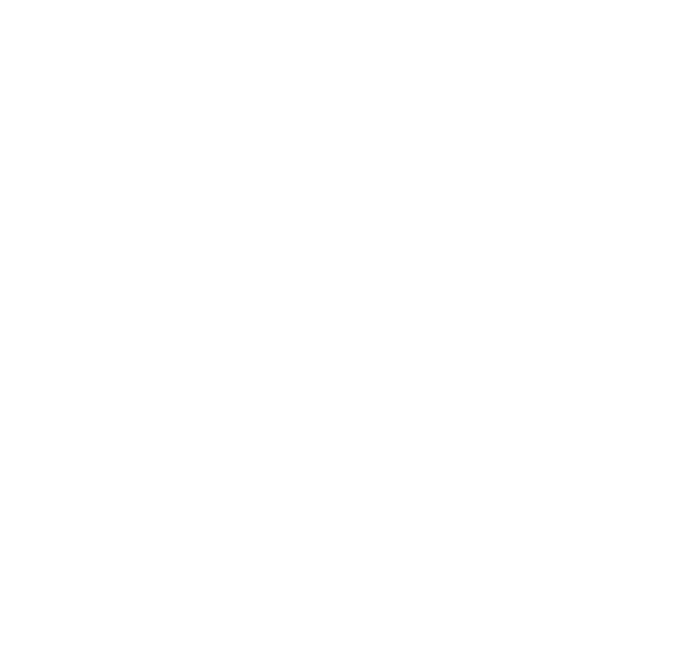
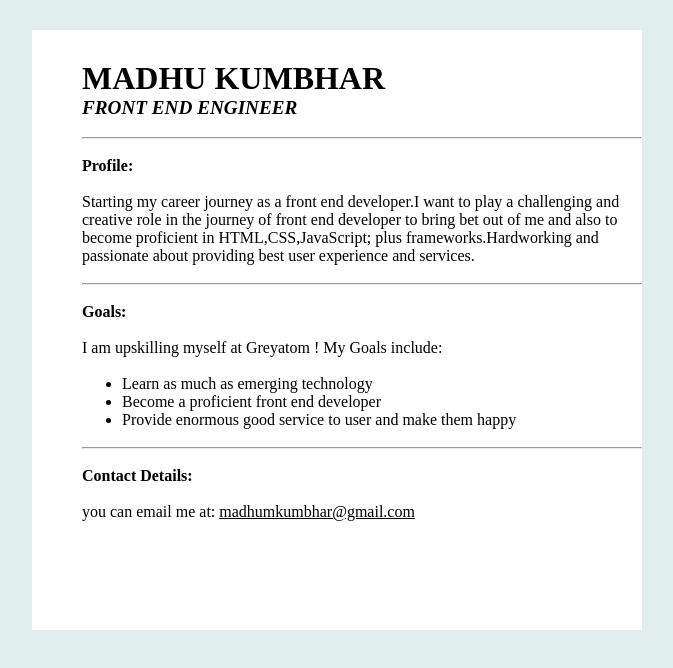
Before and after one commit to Madhukumbhar/personal-portfolio-page, a plain HTML site: page index.html in a window 1280 px wide. Shown: the whole page, without its empty margins (313-986 px from the left). Drawn offline with Linux system fonts and the light colour scheme.

Commit message:
Added Solution

```diff
--- a/index.html
+++ b/index.html
@@ -1 +1,41 @@
 <!-- Add your HTML Code here -->
+<!DOCTYPE html>
+<html>
+<head>
+  <title>Madhu Kumbhar Profile</title>
+  <link rel="stylesheet" type="text/css" href="style.css">
+</head>
+<body>
+    <div class="profileBody">
+        <h1>MADHU KUMBHAR</h1>
+        <h2>FRONT END ENGINEER</h2>
+
+        <br><hr /><br>
+
+        <p><b>Profile:</b><br><br>Starting my career journey as a front end developer.I want to play a challenging
+            and creative role in the journey of front end developer to bring bet out of me and also to become proficient in HTML,CSS,JavaScript; plus
+            frameworks.Hardworking and passionate about providing best user experience and services.
+        </p>
+
+        <br><hr /><br>
+
+        <p><b>Goals:</b><br><br>
+            I am upskilling myself at Greyatom ! My Goals include:<br><br>
+            <ul>
+                <li>Learn as much as emerging technology</li>
+                <li>Become a proficient front end developer</li>
+                <li>Provide enormous good service to user and make them happy</li>
+            </ul>
+        </p>
+
+        <br><hr /><br>
+
+        <p><b>Contact Details:</b><br><br>
+            you can email me at: <u>madhumkumbhar@gmail.com</u>
+        </p>
+
+    </div>
+
+
+</body>
+</html>
--- a/style.css
+++ b/style.css
@@ -1 +1,29 @@
 /* Add your CSS code here */
+* {
+
+    max-width: 700px;
+    margin: auto;
+
+  }
+
+body {
+      min-width: 500px;
+      background-color: #e0eeee;
+      font-family: 'Times New Roman', Times, serif;
+
+  }
+
+  .profileBody {
+    display: inline-block;
+    background-color: white;
+    margin-top: 30px;
+    margin-left: 55px;
+    padding-top: 30px;
+    padding-left: 50px;
+    width: 80%;
+    height: 570px;
+  }
+  h2{
+      font-size: 120%;
+      font-style: italic;
+  }
```
